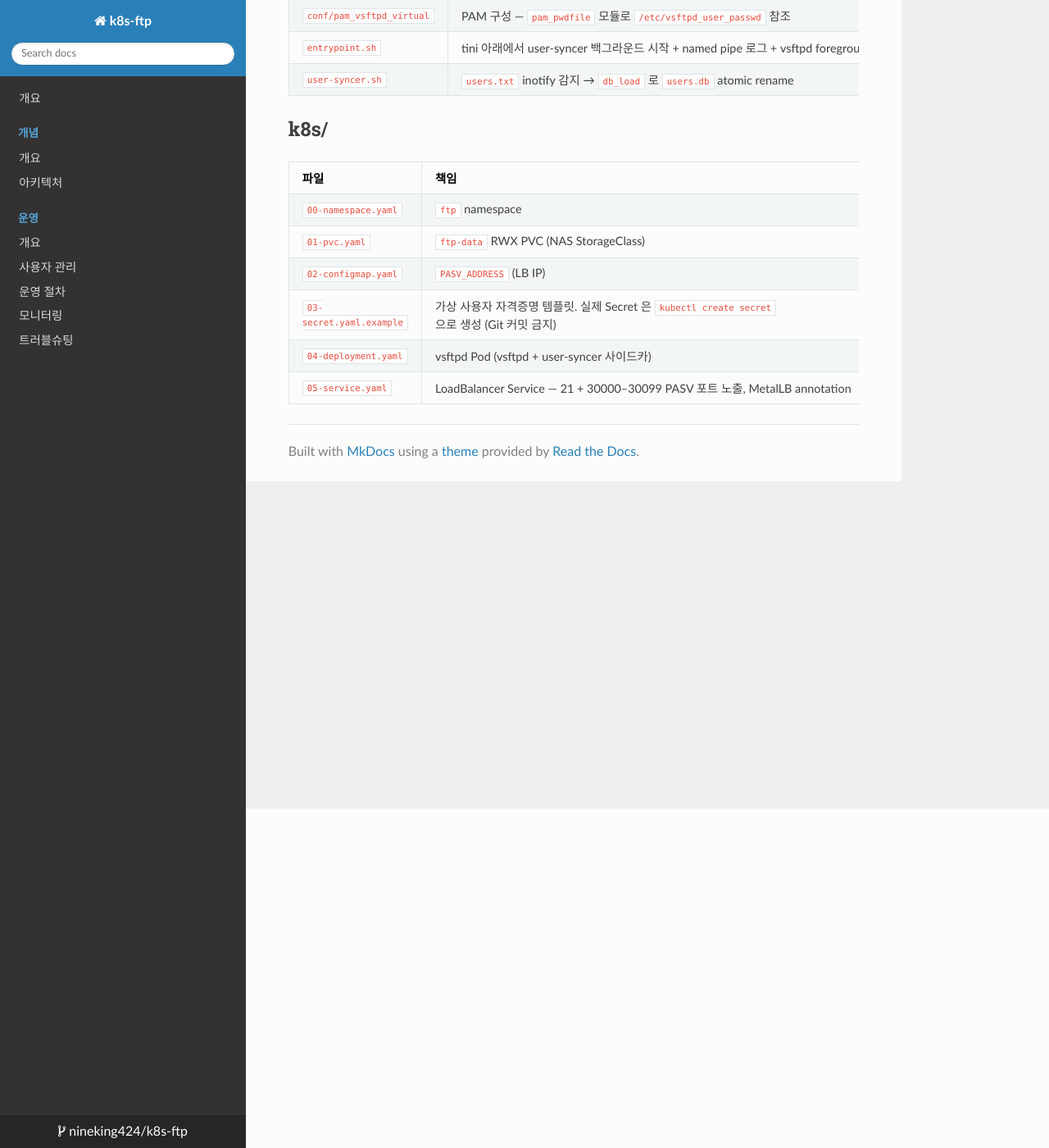
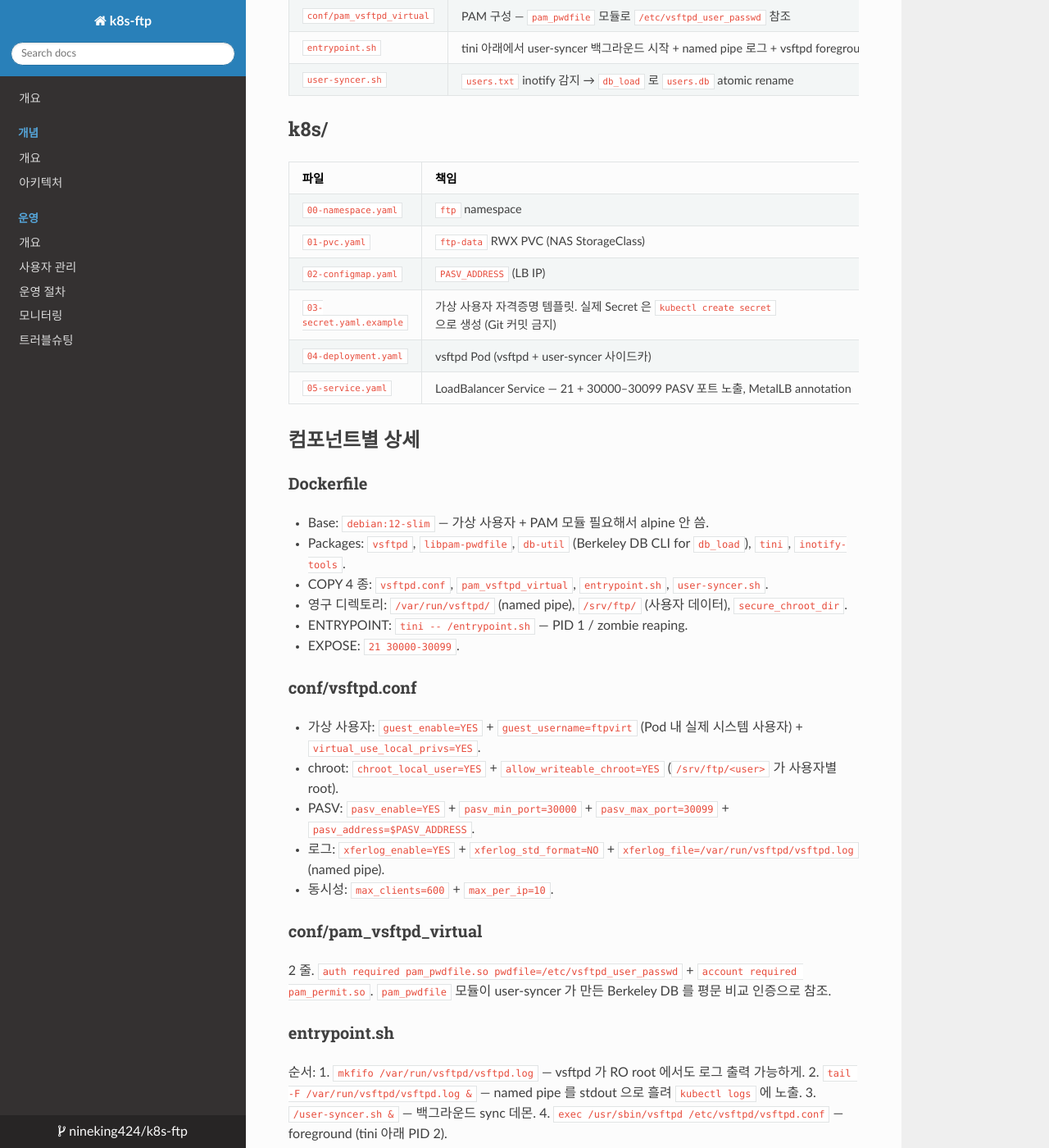
Before and after one commit to nineking424/k8s-ftp, an MkDocs documentation site: the page built from docs/developer/code-map.md, in a window 1280 px wide and 1400 px high, scrolled down 414 px. Shown: the whole window at 82% size. Built offline with MkDocs 1.6.1, drawn with Linux system fonts in a browser that asks for light colours; nearby versions of some CDN libraries; some of the changed text lies outside the part shown.

Commit message:
docs(code-map): 컴포넌트별 상세 — Dockerfile / vsftpd.conf / pam / entrypoint / user-syncer
각 파일의 책임 + 핵심 설정 + 실행 순서를 한 페이지에.
컨트리뷰터가 변경 전에 영향 범위 가늠 가능.

```diff
--- a/docs/developer/code-map.md
+++ b/docs/developer/code-map.md
@@ -22,3 +22,49 @@
 | `03-secret.yaml.example` | 가상 사용자 자격증명 템플릿. 실제 Secret 은 `kubectl create secret` 으로 생성 (Git 커밋 금지) | 사용자 추가/제거 (별도 운영 절차) |
 | `04-deployment.yaml` | vsftpd Pod (vsftpd + user-syncer 사이드카) | 리소스 / 이미지 태그 변경 시 |
 | `05-service.yaml` | LoadBalancer Service — 21 + 30000–30099 PASV 포트 노출, MetalLB annotation | 포트 범위 / LB IP 변경 시 |
+
+## 컴포넌트별 상세
+
+### Dockerfile
+
+- Base: `debian:12-slim` — 가상 사용자 + PAM 모듈 필요해서 alpine 안 씀.
+- Packages: `vsftpd`, `libpam-pwdfile`, `db-util` (Berkeley DB CLI for `db_load`), `tini`, `inotify-tools`.
+- COPY 4 종: `vsftpd.conf`, `pam_vsftpd_virtual`, `entrypoint.sh`, `user-syncer.sh`.
+- 영구 디렉토리: `/var/run/vsftpd/` (named pipe), `/srv/ftp/` (사용자 데이터), `secure_chroot_dir`.
+- ENTRYPOINT: `tini -- /entrypoint.sh` — PID 1 / zombie reaping.
+- EXPOSE: `21 30000-30099`.
+
+### conf/vsftpd.conf
+
+- 가상 사용자: `guest_enable=YES` + `guest_username=ftpvirt` (Pod 내 실제 시스템 사용자) + `virtual_use_local_privs=YES`.
+- chroot: `chroot_local_user=YES` + `allow_writeable_chroot=YES` (`/srv/ftp/<user>` 가 사용자별 root).
+- PASV: `pasv_enable=YES` + `pasv_min_port=30000` + `pasv_max_port=30099` + `pasv_address=$PASV_ADDRESS`.
+- 로그: `xferlog_enable=YES` + `xferlog_std_format=NO` + `xferlog_file=/var/run/vsftpd/vsftpd.log` (named pipe).
+- 동시성: `max_clients=600` + `max_per_ip=10`.
+
+### conf/pam_vsftpd_virtual
+
+2 줄. `auth required pam_pwdfile.so pwdfile=/etc/vsftpd_user_passwd` + `account required pam_permit.so`. `pam_pwdfile` 모듈이 user-syncer 가 만든 Berkeley DB 를 평문 비교 인증으로 참조.
+
+### entrypoint.sh
+
+순서:
+1. `mkfifo /var/run/vsftpd/vsftpd.log` — vsftpd 가 RO root 에서도 로그 출력 가능하게.
+2. `tail -F /var/run/vsftpd/vsftpd.log &` — named pipe 를 stdout 으로 흘려 `kubectl logs` 에 노출.
+3. `/user-syncer.sh &` — 백그라운드 sync 데몬.
+4. `exec /usr/sbin/vsftpd /etc/vsftpd/vsftpd.conf` — foreground (tini 아래 PID 2).
+
+### user-syncer.sh
+
+입력: `/etc/vsftpd/users.txt` (Secret 마운트).
+출력: `/etc/vsftpd_user_passwd` (`db_load` 결과 Berkeley DB).
+
+동작:
+1. `inotifywait -m -e modify,create,move /etc/vsftpd/users.txt` 루프.
+2. 줄 수 짝수 검증 (사용자명 + 비밀번호 페어).
+3. 사용자명 정규식 검증 (`^[a-z][a-z0-9_-]{0,31}$`).
+4. `db_load -T -t hash /tmp/users.db.new` — 표준 입력으로 페어를 받아 DB 생성.
+5. `mv /tmp/users.db.new /etc/vsftpd_user_passwd` — atomic rename (POSIX 보장).
+6. 신규 사용자별 `mkdir -p /srv/ftp/<user>/` + owner/perms 일관.
+
+vsftpd 는 매 로그인마다 DB 를 다시 열기 때문에 재기동 불필요. 반영 지연은 inotify → db_load → mv 합계 약 18 초 (관측치).
```
